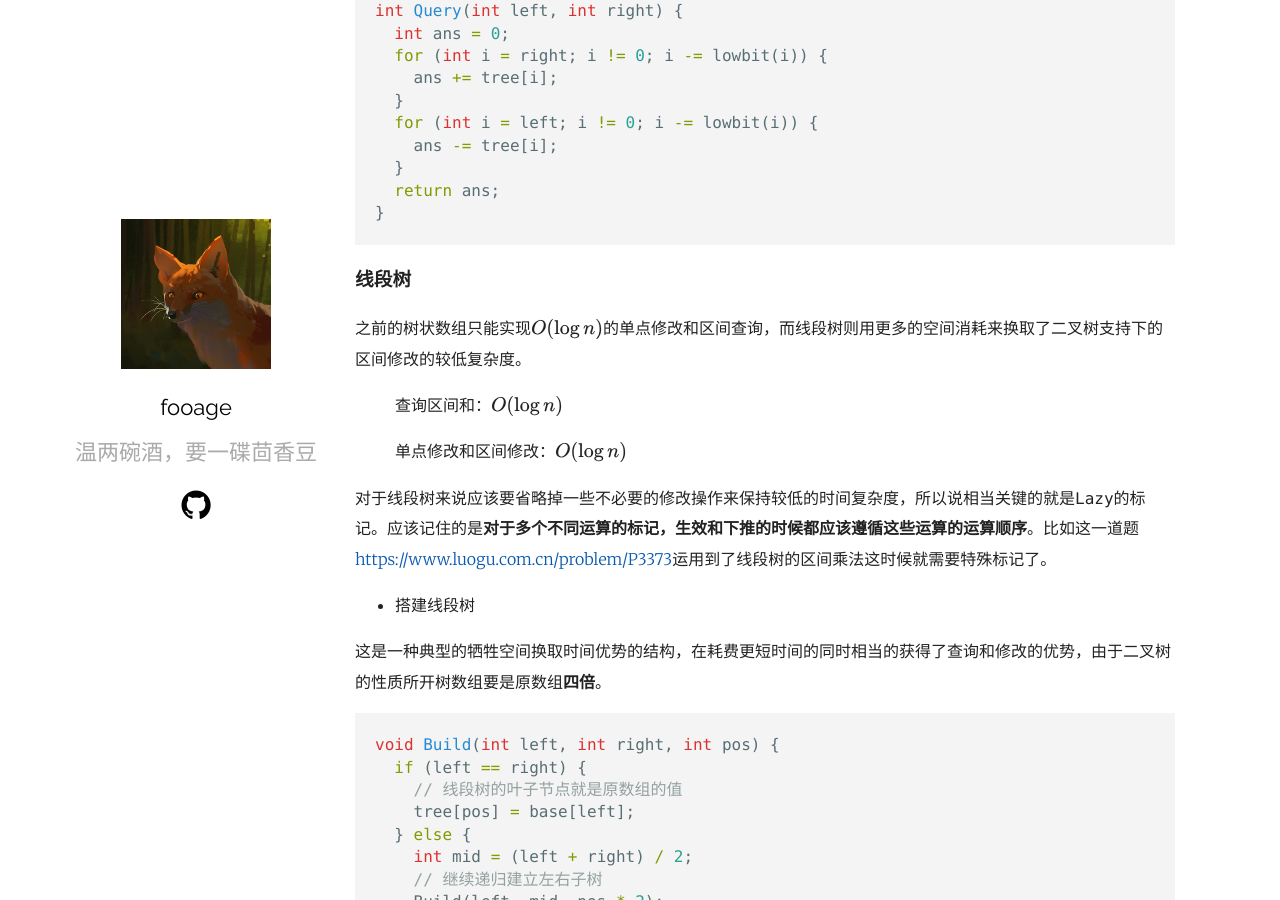
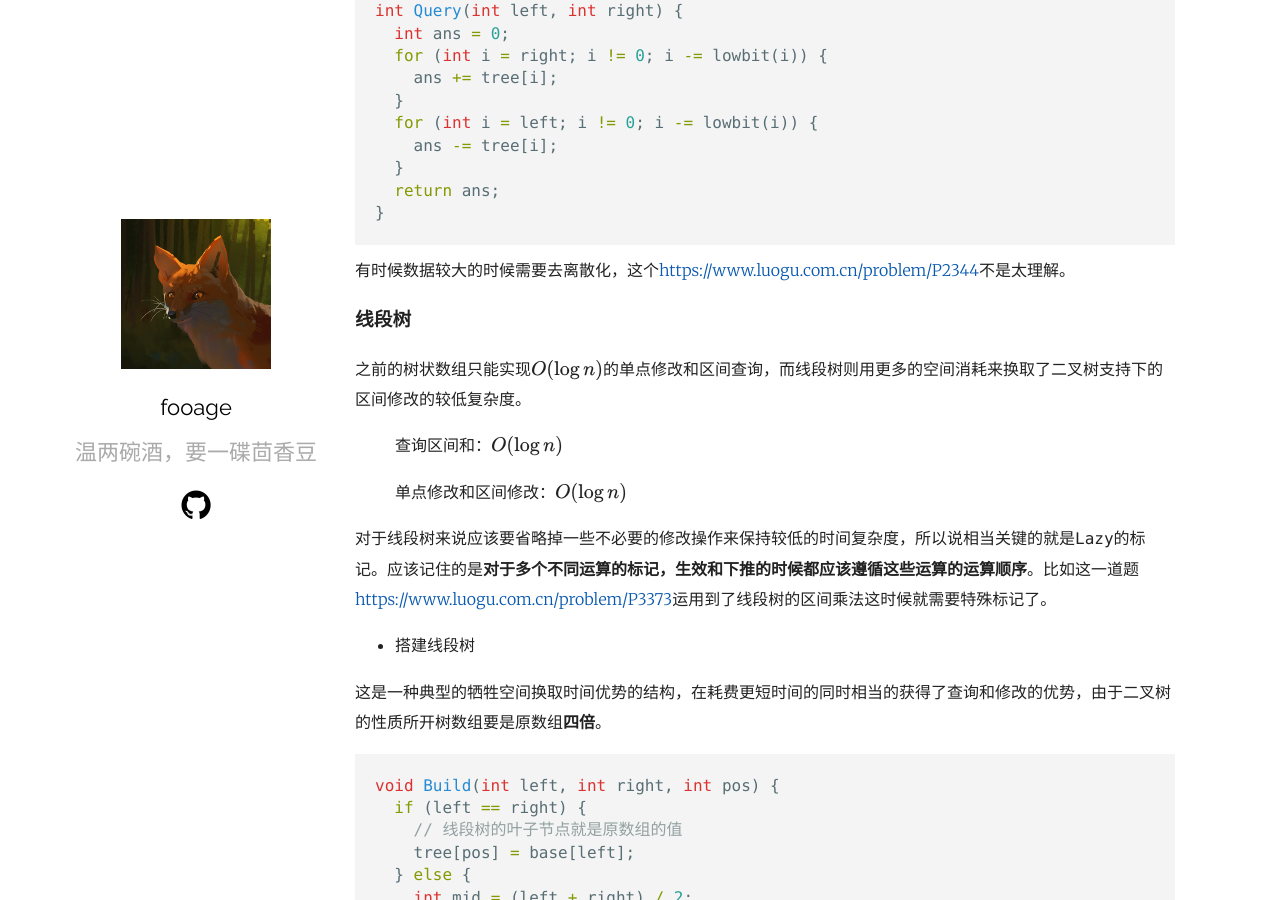
Before and after one commit to fooage/fooage, a Jekyll site: the page built from _posts/2020-10-16-区间及RMQ问题总结.md, in a window 1280 px wide and 900 px high, scrolled down 1447 px. Built offline with Jekyll 4.4.1, drawn with Linux system fonts in a browser that asks for light colours.

Commit message:
Added a question

````diff
--- a/_posts/2020-10-16-区间及RMQ问题总结.md
+++ b/_posts/2020-10-16-区间及RMQ问题总结.md
@@ -61,6 +61,8 @@ int Query(int left, int right) {
   return ans;
 }
 ```
+
+有时候数据较大的时候需要去离散化，这个<https://www.luogu.com.cn/problem/P2344>不是太理解。
 
 ### 线段树
 
````
